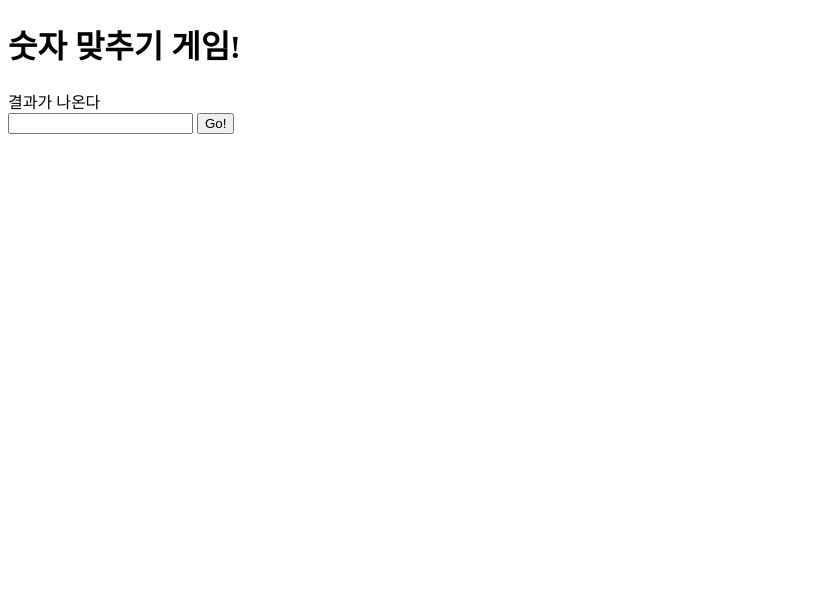
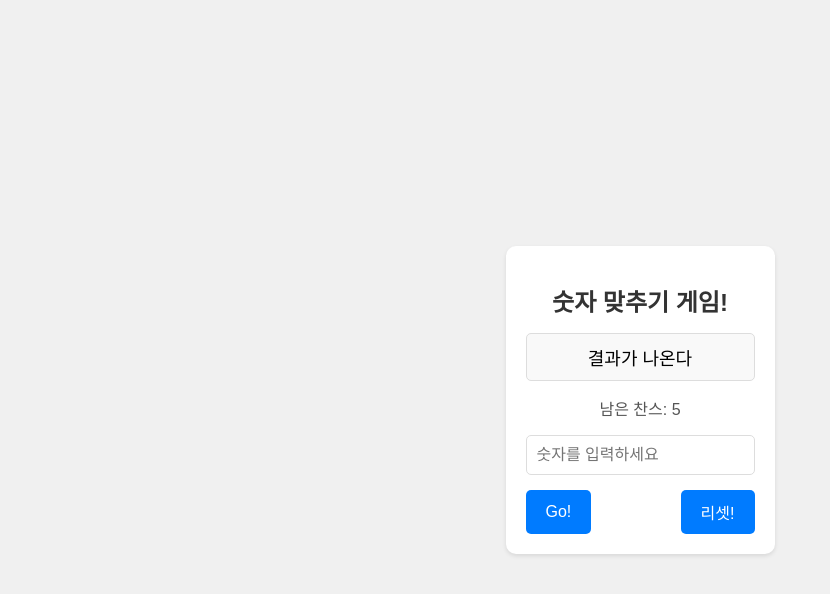
Before and after one commit to worldgreatkim/Js-firstproject, a plain HTML site: page index.html in a window 1280 px wide. Shown: the whole page, without its empty margins (0-830 px from the left). Drawn offline with Linux system fonts and the light colour scheme.

Commit message:
third-commit

```diff
--- a/index.html
+++ b/index.html
@@ -3,15 +3,20 @@
 <head>
     <meta charset="UTF-8">
     <meta name="viewport" content="width=device-width, initial-scale=1.0">
-    <title>Document</title>
+    <title>숫자 맞추기 게임!</title>
     <link rel="stylesheet" href="style.css">
 </head>
 <body>
-
-    <h1>숫자 맞추기 게임!</h1>
-    <div id="result-area">결과가 나온다</div>
-    <input type="number" id="user-input"/>
-    <button id="play-button">Go!</button>
+    <div class="container">
+        <h1>숫자 맞추기 게임!</h1>
+        <div id="result-area" class="result-area">결과가 나온다</div>
+        <div id="chance-area" class="chance-area">남은 찬스: 5</div>
+        <input type="number" id="user-input" class="user-input" placeholder="숫자를 입력하세요"/>
+        <div class="button-container">
+            <button id="play-button" class="play-button">Go!</button>
+            <button id="reset-button" class="reset-button">리셋!</button>
+        </div>
+    </div>
     <script src="main.js"></script>
 </body>
 </html>
--- a/main.js
+++ b/main.js
@@ -4,9 +4,15 @@ let computerNum = 0;
 let playButton = document.getElementById("play-button");
 let resultArea = document.getElementById("result-area");
 let userInput = document.getElementById("user-input");
+let resetButton = document.getElementById("reset-button");
+let chances = 5;
+let gameOver = false;
+let chanceArea = document.getElementById("chance-area");
+let history=[]
 
 playButton.addEventListener("click", play);
-
+resetButton.addEventListener("click", reset);
+userInput.addEventListener("focus", function(){userInput.value=""})
 pickRandomNum();
 
 function pickRandomNum() {
@@ -16,8 +22,19 @@ function pickRandomNum() {
 
 function play() {
 
-    let userValue = parseInt(userInput.value, 10);
-
+    let userValue = userInput.value;
+    if(userValue<1 || userValue>100){
+        resultArea.textContent="1과 100사이 숫자를 입력해주세요."
+        return;
+    }
+    if(history.includes(userValue))
+        {
+            resultArea.textContent ="이미 입력한 숫자입니다. 다른 숫자를 입력해주세요";
+            return;
+        }
+    chances--;
+    chanceArea.textContent=`남은기회:${chances}번`;
+    console.log("chance", chances)
     if (userValue < computerNum) {
         resultArea.textContent = "UP";
         console.log("up");
@@ -27,5 +44,21 @@ function play() {
     } else {
         resultArea.textContent = "맞췄습니다.";
         console.log("맞췄습니다.");
+        gameOver=true;
+    }
+    history.push(userValue);
+    console.log(history);
+    if(chances < 1) {
+        gameOver = true;
+
+    }
+    if(gameOver == true) {
+        playButton.disabled = true;
     }
 }
+
+function reset(){
+    userInput.value = ""
+    pickRandomNum();
+    resultArea.textContent = "결과값이 여기 나옵니다.";
+}
--- a/style.css
+++ b/style.css
@@ -0,0 +1,63 @@
+body {
+    font-family: 'Arial', sans-serif;
+    display: flex;
+    justify-content: center;
+    align-items: center;
+    height: 100vh;
+    margin: 0;
+    background-color: #f0f0f0;
+}
+
+.container {
+    text-align: center;
+    background: white;
+    padding: 20px;
+    border-radius: 10px;
+    box-shadow: 0 2px 4px rgba(0, 0, 0, 0.1);
+}
+
+h1 {
+    margin-bottom: 15px;
+    color: #333;
+    font-size: 24px;
+}
+
+.result-area {
+    font-size: 18px;
+    margin: 15px 0;
+    padding: 10px;
+    border: 1px solid #ddd;
+    border-radius: 5px;
+    background-color: #f9f9f9;
+}
+
+.chance-area {
+    font-size: 16px;
+    margin-bottom: 15px;
+    color: #555;
+}
+
+.user-input {
+
+    padding: 10px;
+    margin-bottom: 15px;
+    font-size: 16px;
+    border: 1px solid #ddd;
+    border-radius: 5px;
+}
+
+.button-container {
+    display: flex;
+    justify-content: space-between;
+}
+
+.play-button, .reset-button {
+    background-color: #007bff;
+    color: white;
+    border: none;
+    padding: 10px 20px;
+    font-size: 16px;
+    border-radius: 5px;
+    cursor: pointer;
+
+}
```
